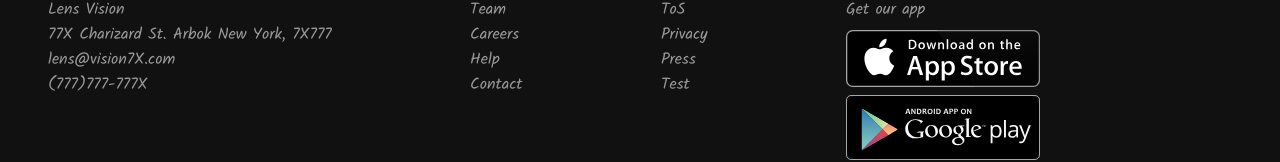
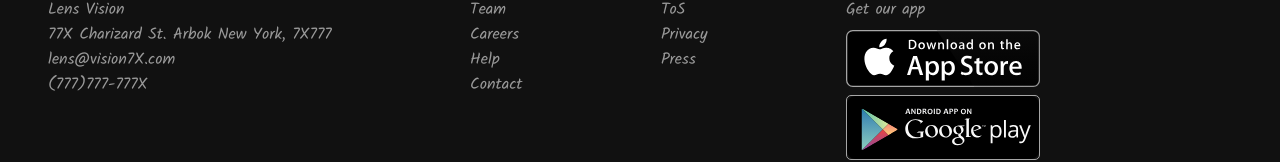
Before and after one commit to kennethlumalicay/restaurant-template, a React app: page / in a window 1280 px wide. Shown: the part 928-1090 px from the top of the page. Built offline with nearby package versions, Linux system fonts and the light colour scheme.

Commit message:
changed footer

```diff
--- a/src/components/footer/Footer.js
+++ b/src/components/footer/Footer.js
@@ -25,7 +25,6 @@ class Footer extends Component {
             <Link to='/'>ToS</Link>
             <Link to='/'>Privacy</Link>
             <Link to='/'>Press</Link>
-            <Link to='/'>Test</Link>
           </div>
           <div className='get-app'>
             <span>Get our app</span>
```
